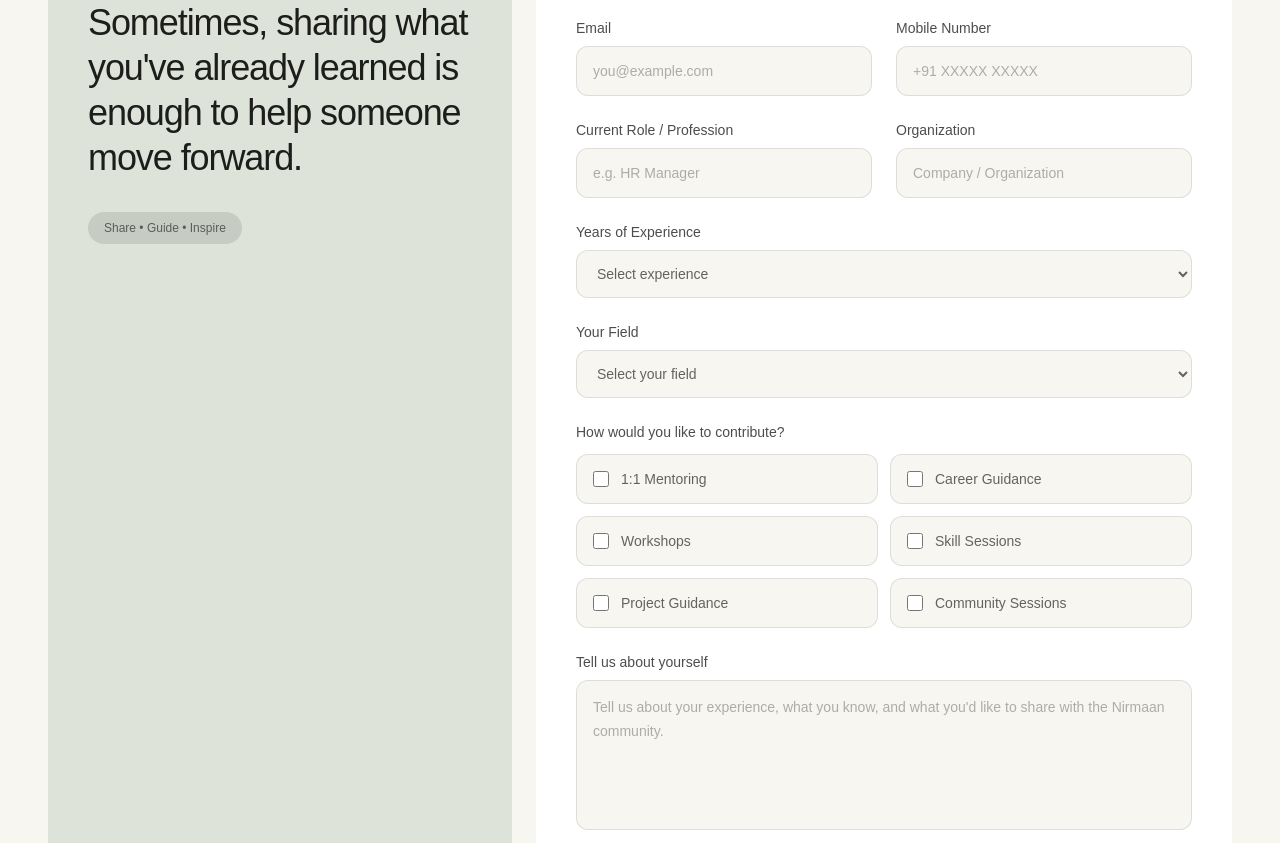
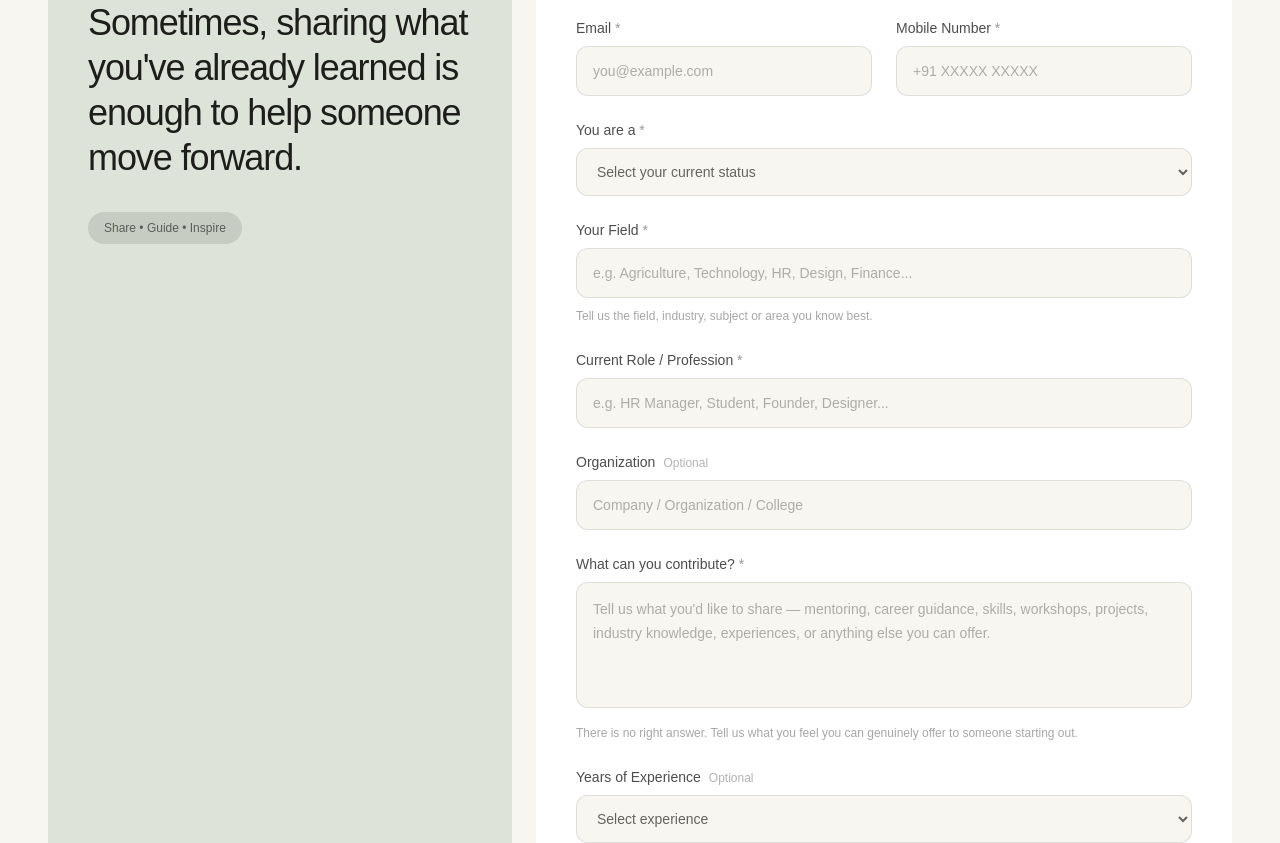
Before and after one commit to BeAnirva/NIRMAAN, a Next.js app: page /become-a-mentor in a window 1280 px wide. Shown: the part 840-1683 px from the top of the page. Built offline with nearby package versions, Linux system fonts and the light colour scheme.

Commit message:
Update page.tsx

```diff
--- a/src/app/become-a-mentor/page.tsx
+++ b/src/app/become-a-mentor/page.tsx
@@ -1,4 +1,10 @@
+"use client";
+
+import { useState } from "react";
+
 export default function BecomeAMentor() {
+  const [submitted, setSubmitted] = useState(false);
+
   return (
     <main className="min-h-screen bg-[#F8F6F1]">
 
@@ -54,6 +60,7 @@ export default function BecomeAMentor() {
                 </span>
 
               </h1>
+
             </div>
 
 
@@ -62,14 +69,10 @@ export default function BecomeAMentor() {
             <div>
 
               <p className="max-w-xl text-base leading-7 text-black/60 md:text-lg md:leading-8">
-
-                You've learned things that someone else is just
-                beginning to figure out.
-
-                Nirmaan gives you a space to share your experience,
-                guide young people and contribute to someone's
+                You've learned things that someone else is just beginning
+                to figure out. Nirmaan gives you a space to share your
+                experience, guide young people and contribute to someone's
                 next step.
-
               </p>
 
             </div>
@@ -80,6 +83,7 @@ export default function BecomeAMentor() {
           {/* FORM AREA */}
 
           <div className="mt-20 grid gap-6 lg:grid-cols-[0.8fr_1.2fr]">
+
 
             {/* LEFT MESSAGE */}
 
@@ -121,6 +125,7 @@ export default function BecomeAMentor() {
 
                   </p>
 
+
                   <div className="mt-8">
 
                     <span className="inline-flex rounded-full bg-black/10 px-4 py-2 text-xs font-medium text-black/55">
@@ -151,25 +156,34 @@ export default function BecomeAMentor() {
                 </h2>
 
                 <p className="mt-3 max-w-xl text-sm leading-6 text-black/50">
-                  This helps us understand your experience and how
-                  you would like to contribute to the Nirmaan community.
+                  This helps us understand who you are and how you would
+                  like to contribute to the Nirmaan community.
                 </p>
 
               </div>
 
 
-              <form className="mt-10 space-y-6">
+              <form
+                className="mt-10 space-y-6"
+                onSubmit={(e) => {
+                  e.preventDefault();
+                  setSubmitted(true);
+                }}
+              >
 
-                {/* NAME */}
+
+                {/* FULL NAME */}
 
                 <div>
 
                   <label className="mb-2 block text-sm font-medium text-black/70">
-                    Full Name
+                    Full Name <span className="text-black/40">*</span>
                   </label>
 
                   <input
+                    name="fullName"
                     type="text"
+                    required
                     placeholder="Your full name"
                     className="w-full rounded-xl border border-black/10 bg-[#F8F6F1] px-4 py-3.5 text-sm outline-none transition placeholder:text-black/30 focus:border-black/30"
                   />
@@ -184,11 +198,13 @@ export default function BecomeAMentor() {
                   <div>
 
                     <label className="mb-2 block text-sm font-medium text-black/70">
-                      Email
+                      Email <span className="text-black/40">*</span>
                     </label>
 
                     <input
+                      name="email"
                       type="email"
+                      required
                       placeholder="you@example.com"
                       className="w-full rounded-xl border border-black/10 bg-[#F8F6F1] px-4 py-3.5 text-sm outline-none transition placeholder:text-black/30 focus:border-black/30"
                     />
@@ -199,11 +215,13 @@ export default function BecomeAMentor() {
                   <div>
 
                     <label className="mb-2 block text-sm font-medium text-black/70">
-                      Mobile Number
+                      Mobile Number <span className="text-black/40">*</span>
                     </label>
 
                     <input
+                      name="mobile"
                       type="tel"
+                      required
                       placeholder="+91 XXXXX XXXXX"
                       className="w-full rounded-xl border border-black/10 bg-[#F8F6F1] px-4 py-3.5 text-sm outline-none transition placeholder:text-black/30 focus:border-black/30"
                     />
@@ -213,51 +231,145 @@ export default function BecomeAMentor() {
                 </div>
 
 
-                {/* ROLE + ORGANIZATION */}
-
-                <div className="grid gap-6 sm:grid-cols-2">
+                {/* COMMUNITY STATUS */}
 
                 <div>
 
                   <label className="mb-2 block text-sm font-medium text-black/70">
-                      Current Role / Profession
+                    You are a <span className="text-black/40">*</span>
+                  </label>
+
+                  <select
+                    name="status"
+                    required
+                    defaultValue=""
+                    className="w-full rounded-xl border border-black/10 bg-[#F8F6F1] px-4 py-3.5 text-sm text-black/60 outline-none transition focus:border-black/30"
+                  >
+
+                    <option value="" disabled>
+                      Select your current status
+                    </option>
+
+                    <option value="student">
+                      Student
+                    </option>
+
+                    <option value="working-professional">
+                      Working Professional
+                    </option>
+
+                    <option value="own-venture">
+                      Own Venture / Entrepreneur
+                    </option>
+
+                  </select>
+
+                </div>
+
+
+                {/* FIELD */}
+
+                <div>
+
+                  <label className="mb-2 block text-sm font-medium text-black/70">
+                    Your Field <span className="text-black/40">*</span>
                   </label>
 
                   <input
+                    name="field"
                     type="text"
-                      placeholder="e.g. HR Manager"
+                    required
+                    placeholder="e.g. Agriculture, Technology, HR, Design, Finance..."
+                    className="w-full rounded-xl border border-black/10 bg-[#F8F6F1] px-4 py-3.5 text-sm outline-none transition placeholder:text-black/30 focus:border-black/30"
+                  />
+
+                  <p className="mt-2 text-xs leading-5 text-black/35">
+                    Tell us the field, industry, subject or area you know best.
+                  </p>
+
+                </div>
+
+
+                {/* CURRENT ROLE */}
+
+                <div>
+
+                  <label className="mb-2 block text-sm font-medium text-black/70">
+                    Current Role / Profession{" "}
+                    <span className="text-black/40">*</span>
+                  </label>
+
+                  <input
+                    name="role"
+                    type="text"
+                    required
+                    placeholder="e.g. HR Manager, Student, Founder, Designer..."
                     className="w-full rounded-xl border border-black/10 bg-[#F8F6F1] px-4 py-3.5 text-sm outline-none transition placeholder:text-black/30 focus:border-black/30"
                   />
 
                 </div>
 
 
+                {/* ORGANIZATION */}
+
                 <div>
 
                   <label className="mb-2 block text-sm font-medium text-black/70">
                     Organization
+                    <span className="ml-2 text-xs font-normal text-black/30">
+                      Optional
+                    </span>
                   </label>
 
                   <input
+                    name="organization"
                     type="text"
-                      placeholder="Company / Organization"
+                    placeholder="Company / Organization / College"
                     className="w-full rounded-xl border border-black/10 bg-[#F8F6F1] px-4 py-3.5 text-sm outline-none transition placeholder:text-black/30 focus:border-black/30"
                   />
 
                 </div>
 
+
+                {/* WHAT CAN YOU CONTRIBUTE */}
+
+                <div>
+
+                  <label className="mb-2 block text-sm font-medium text-black/70">
+                    What can you contribute?{" "}
+                    <span className="text-black/40">*</span>
+                  </label>
+
+                  <textarea
+                    name="contribution"
+                    required
+                    rows={4}
+                    placeholder="Tell us what you'd like to share — mentoring, career guidance, skills, workshops, projects, industry knowledge, experiences, or anything else you can offer."
+                    className="w-full resize-none rounded-xl border border-black/10 bg-[#F8F6F1] px-4 py-3.5 text-sm leading-6 outline-none transition placeholder:text-black/30 focus:border-black/30"
+                  />
+
+                  <p className="mt-2 text-xs leading-5 text-black/35">
+                    There is no right answer. Tell us what you feel you can
+                    genuinely offer to someone starting out.
+                  </p>
+
                 </div>
 
 
-                {/* EXPERIENCE */}
+                {/* YEARS OF EXPERIENCE */}
 
                 <div>
 
                   <label className="mb-2 block text-sm font-medium text-black/70">
                     Years of Experience
+                    <span className="ml-2 text-xs font-normal text-black/30">
+                      Optional
+                    </span>
                   </label>
 
                   <select
+                    name="experience"
+                    defaultValue=""
                     className="w-full rounded-xl border border-black/10 bg-[#F8F6F1] px-4 py-3.5 text-sm text-black/60 outline-none transition focus:border-black/30"
                   >
 
@@ -290,89 +402,21 @@ export default function BecomeAMentor() {
                 </div>
 
 
-                {/* FIELD */}
-
-                <div>
-
-                  <label className="mb-2 block text-sm font-medium text-black/70">
-                    Your Field
-                  </label>
-
-                  <select
-                    className="w-full rounded-xl border border-black/10 bg-[#F8F6F1] px-4 py-3.5 text-sm text-black/60 outline-none transition focus:border-black/30"
-                  >
-
-                    <option value="">
-                      Select your field
-                    </option>
-
-                    <option>Technology</option>
-                    <option>HR & Recruitment</option>
-                    <option>Marketing & Sales</option>
-                    <option>Finance</option>
-                    <option>Agriculture</option>
-                    <option>Design</option>
-                    <option>Entrepreneurship</option>
-                    <option>Education</option>
-                    <option>Healthcare</option>
-                    <option>Other</option>
-
-                  </select>
-
-                </div>
-
-
-                {/* CONTRIBUTION */}
-
-                <div>
-
-                  <label className="mb-3 block text-sm font-medium text-black/70">
-                    How would you like to contribute?
-                  </label>
-
-                  <div className="grid gap-3 sm:grid-cols-2">
-
-                    {[
-                      "1:1 Mentoring",
-                      "Career Guidance",
-                      "Workshops",
-                      "Skill Sessions",
-                      "Project Guidance",
-                      "Community Sessions",
-                    ].map((option) => (
-
-                      <label
-                        key={option}
-                        className="flex cursor-pointer items-center gap-3 rounded-xl border border-black/10 bg-[#F8F6F1] px-4 py-3.5 text-sm text-black/60 transition hover:border-black/20"
-                      >
-
-                        <input
-                          type="checkbox"
-                          className="h-4 w-4 accent-black"
-                        />
-
-                        {option}
-
-                      </label>
-
-                    ))}
-
-                  </div>
-
-                </div>
-
-
                 {/* ABOUT */}
 
                 <div>
 
                   <label className="mb-2 block text-sm font-medium text-black/70">
                     Tell us about yourself
+                    <span className="ml-2 text-xs font-normal text-black/30">
+                      Optional
+                    </span>
                   </label>
 
                   <textarea
+                    name="about"
                     rows={5}
-                    placeholder="Tell us about your experience, what you know, and what you'd like to share with the Nirmaan community."
+                    placeholder="Anything else you'd like us to know about your journey, experience or interests..."
                     className="w-full resize-none rounded-xl border border-black/10 bg-[#F8F6F1] px-4 py-3.5 text-sm leading-6 outline-none transition placeholder:text-black/30 focus:border-black/30"
                   />
 
@@ -385,9 +429,13 @@ export default function BecomeAMentor() {
 
                   <label className="mb-2 block text-sm font-medium text-black/70">
                     LinkedIn / Portfolio
+                    <span className="ml-2 text-xs font-normal text-black/30">
+                      Optional
+                    </span>
                   </label>
 
                   <input
+                    name="linkedin"
                     type="url"
                     placeholder="https://linkedin.com/in/yourname"
                     className="w-full rounded-xl border border-black/10 bg-[#F8F6F1] px-4 py-3.5 text-sm outline-none transition placeholder:text-black/30 focus:border-black/30"
@@ -415,9 +463,17 @@ export default function BecomeAMentor() {
 
                   </button>
 
+
                   <p className="mt-4 text-center text-xs leading-5 text-black/35">
                     We'll review your application and get back to you.
                   </p>
+
+
+                  {submitted && (
+                    <p className="mt-3 text-center text-sm font-medium text-black/60">
+                      Thank you for wanting to contribute to Nirmaan. ❤️
+                    </p>
+                  )}
 
                 </div>
 
```
Lines whose indentation alone changed are shown as unchanged.
